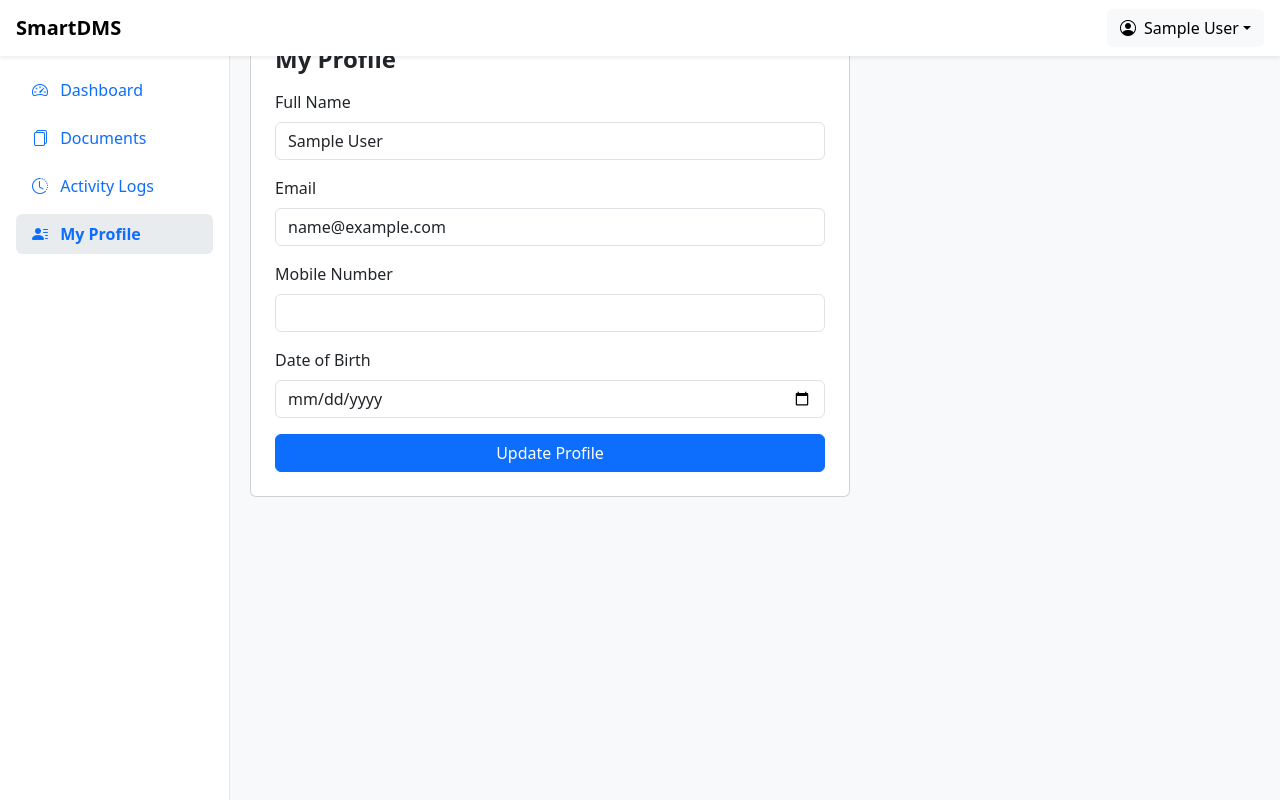
After one commit to pragneshraval288-create/SmartDMS-, a Flask app: page /profile/profile in a window 1280 px wide. The commit adds this page. Run offline with Flask 3, Linux system fonts and the light colour scheme; the visitor is signed in with stand-in values (Sample User, id 1).

Commit message:
Initial commit

```diff
--- a/backend/app.py
+++ b/backend/app.py
@@ -2,15 +2,13 @@ import os
 import logging
 import threading
 import webbrowser
-from datetime import timedelta
 
 from flask import Flask
 from flask_login import current_user
 
-# ✅ absolute imports — NEVER relative when running backend/app.py directly
+# ✅ absolute imports
 from backend.config import Config, TEMPLATE_DIR, STATIC_DIR
 from backend.extensions import db, login_manager, migrate, csrf, limiter
-from backend.models import User
 
 
 def create_app():
@@ -20,13 +18,13 @@ def create_app():
         static_folder=STATIC_DIR
     )
 
-    # ✅ load config
+    # ✅ Load config
     app.config.from_object(Config)
 
-    # ✅ ensure upload folder exists
+    # ✅ Ensure upload folder exists
     os.makedirs(app.config["UPLOAD_FOLDER"], exist_ok=True)
 
-    # ✅ initialize extensions
+    # ✅ Initialize extensions
     db.init_app(app)
     login_manager.init_app(app)
     migrate.init_app(app, db)
@@ -35,29 +33,34 @@ def create_app():
 
     login_manager.login_view = "auth.login"
 
-    # ✅ inject current user globally (for username + role)
+    # ✅ global current_user
     @app.context_processor
     def inject_user():
         return dict(current_user=current_user)
 
-    # ✅ register all blueprints using absolute imports
+    # ✅ Register blueprints
     from backend.routes import auth, dashboard, documents, history, api
+    from backend.routes.profile import bp as profile_bp
+
     app.register_blueprint(auth.bp)
     app.register_blueprint(dashboard.bp)
     app.register_blueprint(documents.bp)
     app.register_blueprint(history.bp)
     app.register_blueprint(api.bp)
 
-    # ✅ security headers
+    # ✅ VERY IMPORTANT: URL Prefix for Profile
+    app.register_blueprint(profile_bp, url_prefix="/profile")
+
+    # ✅ Security headers
     @app.after_request
-    def _headers(resp):
+    def after(resp):
         resp.headers.setdefault("X-Content-Type-Options", "nosniff")
         resp.headers.setdefault("X-Frame-Options", "DENY")
         resp.headers.setdefault("Referrer-Policy", "strict-origin-when-cross-origin")
         resp.headers.setdefault("Permissions-Policy", "camera=(), microphone=(), geolocation=()")
         return resp
 
-    # ✅ logging
+    # ✅ Logging
     logging.basicConfig(
         filename="backend.log",
         level=logging.INFO,
@@ -67,12 +70,10 @@ def create_app():
     return app
 
 
-# ✅ AUTO-RUNNER
+# ✅ AUTO RUNNER
 def run_app():
-
     app = create_app()
 
-    # ✅ auto-open browser
     def open_browser():
         try:
             webbrowser.open_new("http://127.0.0.1:5000/")
@@ -81,17 +82,13 @@ def run_app():
 
     threading.Timer(1.0, open_browser).start()
 
-    # ✅ auto-create database tables
     with app.app_context():
         db.create_all()
 
-    # ✅ run server
     app.run(debug=True)
 
 
-# ✅ DIRECT RUN SUPPORT (run button)
 if __name__ == "__main__":
-    # ✅ ensure project root added to Python path
     import sys
     ROOT = os.path.dirname(os.path.abspath(__file__))
     PROJECT_ROOT = os.path.dirname(ROOT)
--- /dev/null
+++ b/backend/forms/profile_form.py
@@ -0,0 +1,25 @@
+from flask_wtf import FlaskForm
+from wtforms import StringField, DateField, SubmitField
+from wtforms.validators import DataRequired, Length, Email, Regexp, Optional
+from backend.models import User
+
+phone_regex = r'^\+?\d{10,15}$'
+
+class ProfileForm(FlaskForm):
+    full_name = StringField("Full Name", validators=[
+        DataRequired(), Length(min=2, max=150)
+    ])
+
+    email = StringField("Email", validators=[
+        DataRequired(), Email(), Length(max=150)
+    ])
+
+    mobile = StringField("Mobile Number", validators=[
+        Optional(), Regexp(phone_regex, message="Invalid mobile number")
+    ])
+
+    dob = DateField("Date of Birth", format='%Y-%m-%d', validators=[
+        Optional()
+    ])
+
+    submit = SubmitField("Update Profile")
--- a/backend/routes/auth.py
+++ b/backend/routes/auth.py
@@ -5,6 +5,7 @@ from ..extensions import db, limiter, login_manager
 from ..models import User
 from ..forms.auth_forms import LoginForm, RegisterForm, ResetPasswordForm
 from backend.security_helpers import validate_password
+from datetime import datetime
 
 bp = Blueprint('auth', __name__)
 
@@ -13,22 +14,26 @@ def load_user(uid):
     return User.query.get(int(uid))
 
 
-# ✅ LOGIN — limiter exempt
+# ✅ LOGIN
 @bp.route('/login', methods=['GET','POST'])
 @limiter.exempt
 def login():
     form = LoginForm()
     if form.validate_on_submit():
         user = User.query.filter_by(username=form.username.data).first()
+
         if user and check_password_hash(user.password, form.password.data):
             login_user(user, remember=True)
             flash('Logged in successfully!', 'success')
             return redirect(url_for('dashboard.home'))
+
         flash('Invalid credentials', 'danger')
+
     return render_template('login.html', form=form)
 
 
-# ✅ REGISTER — strict password rule
+
+# ✅ REGISTER — with full details
 @bp.route('/register', methods=['GET','POST'])
 @limiter.exempt
 def register():
@@ -36,23 +41,36 @@ def register():
 
     if form.validate_on_submit():
 
-        # ✅ username already exists?
+        # ✅ Unique checks
         if User.query.filter_by(username=form.username.data).first():
-            flash('Username exists', 'danger')
+            flash('Username already exists', 'danger')
             return render_template('register.html', form=form)
 
-        # ✅ PASSWORD VALIDATION — Pragnesh@8849 format
+        if User.query.filter_by(email=form.email.data.lower()).first():
+            flash('Email already registered', 'danger')
+            return render_template('register.html', form=form)
+
+        if form.mobile.data and User.query.filter_by(mobile=form.mobile.data).first():
+            flash('Mobile number already registered', 'danger')
+            return render_template('register.html', form=form)
+
+        # ✅ Strict password rule
         ok, msg = validate_password(form.password.data)
         if not ok:
             flash(msg, 'danger')
             return render_template('register.html', form=form)
 
-        # ✅ create user
+        # ✅ Save user
         user = User(
             username=form.username.data,
+            full_name=form.full_name.data,
+            email=form.email.data.lower(),
+            mobile=form.mobile.data or None,
+            dob=form.dob.data if form.dob.data else None,
             password=generate_password_hash(form.password.data),
             role=form.role.data
         )
+
         db.session.add(user)
         db.session.commit()
 
@@ -60,6 +78,7 @@ def register():
         return redirect(url_for('auth.login'))
 
     return render_template('register.html', form=form)
+
 
 
 # ✅ LOGOUT
@@ -71,7 +90,8 @@ def logout():
     return redirect(url_for('auth.login'))
 
 
-# ✅ RESET PASSWORD — strict password rule
+
+# ✅ RESET PASSWORD — username + email + mobile verification
 @bp.route('/reset-password', methods=['GET','POST'])
 @limiter.exempt
 def reset_password():
@@ -79,19 +99,29 @@ def reset_password():
 
     if request.method == 'POST' and form.validate_on_submit():
 
-        # ✅ check user exists
+        # ✅ Check user exists
         user = User.query.filter_by(username=form.username.data).first()
         if not user:
             flash('User not found', 'danger')
             return render_template('reset_password.html', form=form)
 
-        # ✅ validate new password
+        # ✅ Match email
+        if user.email != form.email.data.lower():
+            flash('Email does not match our records', 'danger')
+            return render_template('reset_password.html', form=form)
+
+        # ✅ Match mobile
+        if user.mobile != form.mobile.data:
+            flash('Mobile number does not match our records', 'danger')
+            return render_template('reset_password.html', form=form)
+
+        # ✅ Validate NEW password
         ok, msg = validate_password(form.new_password.data)
         if not ok:
             flash(msg, 'danger')
             return render_template('reset_password.html', form=form)
 
-        # ✅ save new password
+        # ✅ Update password
         user.password = generate_password_hash(form.new_password.data)
         db.session.commit()
 
--- /dev/null
+++ b/backend/routes/profile.py
@@ -0,0 +1,44 @@
+from flask import Blueprint, render_template, flash, redirect, url_for
+from flask_login import login_required, current_user
+from backend.extensions import db
+from backend.forms.profile_form import ProfileForm
+from backend.models import User   # ✅ NECESSARY FIX
+
+bp = Blueprint("profile", __name__)
+
+@bp.route("/profile", methods=["GET", "POST"])
+@login_required
+def profile():
+    form = ProfileForm()
+
+    if form.validate_on_submit():
+
+        # ✅ Email unique check
+        if form.email.data.lower() != current_user.email:
+            if User.query.filter_by(email=form.email.data.lower()).first():
+                flash("Email already taken!", "danger")
+                return render_template("profile.html", form=form)
+
+        # ✅ Mobile unique check
+        if form.mobile.data != current_user.mobile:
+            if User.query.filter_by(mobile=form.mobile.data).first():
+                flash("Mobile already used!", "danger")
+                return render_template("profile.html", form=form)
+
+        # ✅ Update values
+        current_user.full_name = form.full_name.data
+        current_user.email = form.email.data.lower()
+        current_user.mobile = form.mobile.data
+        current_user.dob = form.dob.data
+
+        db.session.commit()
+        flash("Profile updated successfully!", "success")
+        return redirect(url_for("profile.profile"))
+
+    # ✅ Pre-fill form
+    form.full_name.data = current_user.full_name
+    form.email.data = current_user.email
+    form.mobile.data = current_user.mobile
+    form.dob.data = current_user.dob
+
+    return render_template("profile.html", form=form)
--- a/requirements.txt
+++ b/requirements.txt
@@ -6,3 +6,4 @@ Flask-Limiter==3.7.0
 python-dotenv==1.0.1
 flask-talisman
 argon2-cffi
+email-validator==2.3.0
--- /dev/null
+++ b/templates/layout.html
@@ -0,0 +1,147 @@
+<!doctype html>
+<html lang="en">
+<head>
+  <meta charset="utf-8">
+  <meta name="viewport" content="width=device-width, initial-scale=1">
+  <title>{{ title or "SmartDMS" }}</title>
+
+  <!-- ✅ Bootstrap + Icons -->
+  <link href="https://cdn.jsdelivr.net/npm/bootstrap@5.3.3/dist/css/bootstrap.min.css" rel="stylesheet">
+  <link href="https://cdn.jsdelivr.net/npm/bootstrap-icons@1.11.3/font/bootstrap-icons.css" rel="stylesheet">
+
+  <style>
+    body { background:#f8f9fa; }
+    .sidebar {
+      width: 230px;
+      height: 100vh;
+      position: fixed;
+      top: 0; left: 0;
+      background: white;
+      border-right: 1px solid #e5e5e5;
+      padding-top: 70px;
+    }
+    .content {
+      margin-left: 230px;
+      padding: 20px;
+    }
+    .nav-link.active {
+      background: #e9ecef;
+      border-radius: 6px;
+      font-weight: 600;
+    }
+  </style>
+</head>
+
+<body>
+
+  <!-- ✅ NAVBAR -->
+  <nav class="navbar navbar-light bg-white shadow-sm fixed-top px-3 d-flex justify-content-between">
+    <span class="navbar-brand fw-bold">SmartDMS</span>
+
+    <!-- ✅ USER DROPDOWN -->
+    {% if current_user.is_authenticated %}
+    <div class="dropdown">
+
+      <button class="btn btn-light dropdown-toggle d-flex align-items-center"
+              type="button"
+              data-bs-toggle="dropdown"
+              aria-expanded="false">
+
+        <i class="bi bi-person-circle me-2"></i>
+        {{ current_user.full_name or current_user.username }}
+      </button>
+
+      <ul class="dropdown-menu dropdown-menu-end">
+
+        <!-- ✅ User Info -->
+        <li class="dropdown-item-text">
+          <strong>{{ current_user.full_name or current_user.username }}</strong><br>
+          <small class="text-muted">{{ current_user.role|title }}</small>
+        </li>
+
+        <li><hr class="dropdown-divider"></li>
+
+        <!-- ✅ My Profile -->
+        <li>
+          <a class="dropdown-item" href="{{ url_for('profile.profile') }}">
+            <i class="bi bi-person-lines-fill me-2"></i> My Profile
+          </a>
+        </li>
+
+        <li><hr class="dropdown-divider"></li>
+
+        <!-- ✅ Logout -->
+        <li>
+          <a class="dropdown-item" href="{{ url_for('auth.logout') }}">
+            <i class="bi bi-box-arrow-right me-2"></i> Logout
+          </a>
+        </li>
+
+      </ul>
+    </div>
+    {% endif %}
+  </nav>
+
+  <!-- ✅ SIDEBAR -->
+  {% if current_user.is_authenticated %}
+  <div class="sidebar">
+
+    <ul class="nav flex-column px-3">
+
+      <li class="nav-item mb-2">
+        <a class="nav-link {% if request.endpoint=='dashboard.home' %}active{% endif %}"
+           href="{{ url_for('dashboard.home') }}">
+          <i class="bi bi-speedometer2 me-2"></i> Dashboard
+        </a>
+      </li>
+
+      <li class="nav-item mb-2">
+        <a class="nav-link {% if request.endpoint=='documents.list' %}active{% endif %}"
+           href="{{ url_for('documents.list') }}">
+          <i class="bi bi-files me-2"></i> Documents
+        </a>
+      </li>
+
+      <li class="nav-item mb-2">
+        <a class="nav-link {% if request.endpoint=='history.logs' %}active{% endif %}"
+           href="{{ url_for('history.logs') }}">
+          <i class="bi bi-clock-history me-2"></i> Activity Logs
+        </a>
+      </li>
+
+      <li class="nav-item mb-2">
+        <a class="nav-link {% if request.endpoint=='profile.profile' %}active{% endif %}"
+           href="{{ url_for('profile.profile') }}">
+          <i class="bi bi-person-lines-fill me-2"></i> My Profile
+        </a>
+      </li>
+
+    </ul>
+
+  </div>
+  {% endif %}
+
+  <!-- ✅ MAIN CONTENT AREA -->
+  <div class="content">
+
+    <!-- ✅ FLASH MESSAGES -->
+    {% with messages = get_flashed_messages(with_categories=true) %}
+      {% if messages %}
+        {% for category, message in messages %}
+          <div class="alert alert-{{ category }} alert-dismissible fade show" role="alert">
+            {{ message }}
+            <button type="button" class="btn-close" data-bs-dismiss="alert"></button>
+          </div>
+        {% endfor %}
+      {% endif %}
+    {% endwith %}
+
+    {% block content %}{% endblock %}
+  </div>
+
+
+  <!-- ✅ Scripts -->
+  <script src="https://cdn.jsdelivr.net/npm/bootstrap@5.3.3/dist/js/bootstrap.bundle.min.js"></script>
+
+</body>
+</html>
--- /dev/null
+++ b/templates/profile.html
@@ -0,0 +1,35 @@
+{% extends "layout.html" %}
+
+{% block content %}
+<div class="card p-4" style="max-width:600px;">
+
+  <h4 class="fw-semibold mb-3">My Profile</h4>
+
+  <form method="POST">
+    {{ form.hidden_tag() }}
+
+    <div class="mb-3">
+      {{ form.full_name.label(class="form-label") }}
+      {{ form.full_name(class="form-control") }}
+    </div>
+
+    <div class="mb-3">
+      {{ form.email.label(class="form-label") }}
+      {{ form.email(class="form-control") }}
+    </div>
+
+    <div class="mb-3">
+      {{ form.mobile.label(class="form-label") }}
+      {{ form.mobile(class="form-control") }}
+    </div>
+
+    <div class="mb-3">
+      {{ form.dob.label(class="form-label") }}
+      {{ form.dob(class="form-control") }}
+    </div>
+
+    <button class="btn btn-primary w-100">Update Profile</button>
+  </form>
+
+</div>
+{% endblock %}
```
Also changed, not shown: backend/forms/auth_forms.py (+98 -11 lines), backend/models/models.py (+17 -9 lines), templates/register.html (+40 -11 lines), templates/reset_password.html (+60 -8 lines), backend/database/app.db, 1 other file.
